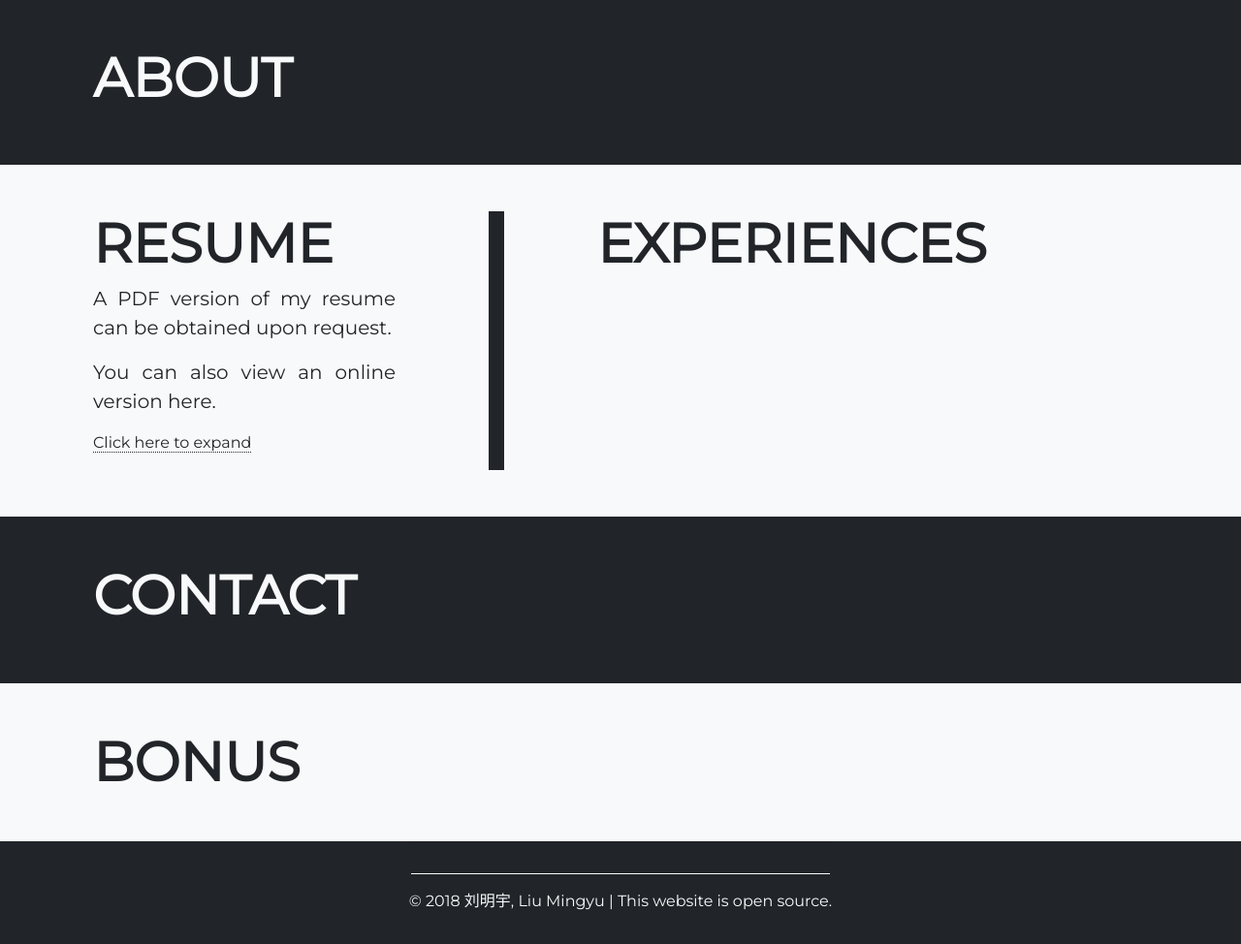
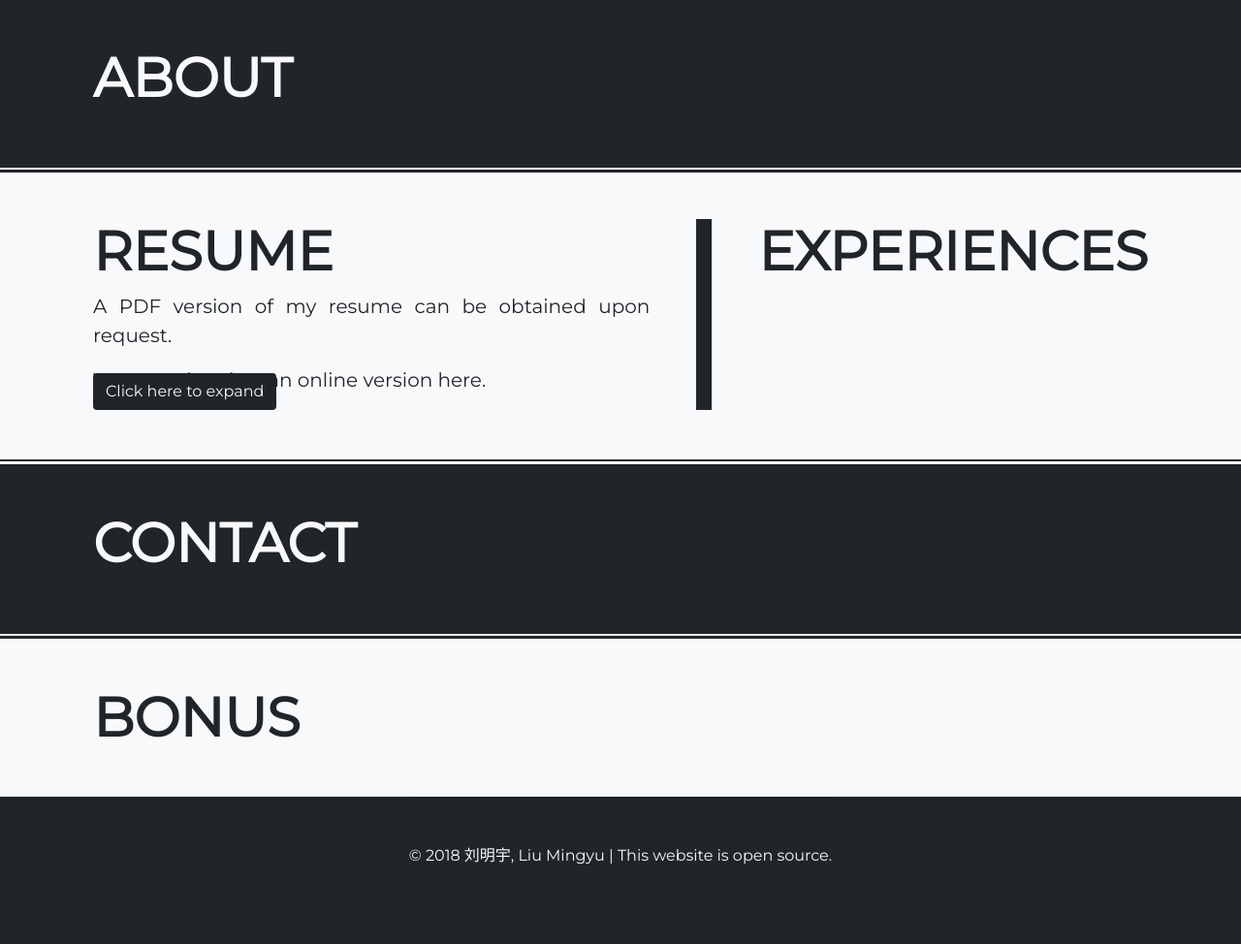
Before and after one commit to lyming90/csming, a Flask app: template templates/index.html in a window 1280 px wide. Shown: the part 441-1415 px from the top of the page at 97% size. After the commit the page ends 1333 px from the top, so only its background shows below. Run offline with Flask 2, Linux system fonts and the light colour scheme; the template is opened without the code that fills it, so the values that code supplies are empty; parts of the project's set-up code (start-up, migrations or seed data) failed here and were passed over; some libraries are stand-ins or nearby versions.

Commit message:
Modified layout

```diff
--- a/static/style/home.css
+++ b/static/style/home.css
@@ -6,12 +6,12 @@ body {
     font-size: 16px;
     background-color: #f8f9fa;
     color: #212529;
+    min-width: 1080px;
 }
 
 .profile-container {
     display: grid;
     grid-template-columns: 70% 30%;
-    /* height: 401px; */
     background:
         linear-gradient(rgba(0, 0, 0, 0.8), rgba(0, 0, 0, 0.0)),
         url('/static/img/LA_SD.jpg');
@@ -40,7 +40,7 @@ body {
 
 .nav {
     position: absolute;
-    font-size: 25px;
+    font-size: 1.6rem;
     font-variant: small-caps;
 }
 
@@ -68,15 +68,20 @@ body {
   }
 
 .inline-row {
-    margin-top: 3rem;
-    margin-bottom: 3rem;
     display: grid;
-    grid-template-columns: 40% 60%;
+    border-top: double 0.5rem;
+    padding-top: 3rem;
+    padding-bottom: 3rem;
+    grid-template-columns: auto auto;
 }
 
-.icon {
-    width: 25px;
-    height: 25px;
+.inline-row .btn {
+    color: #f8f9fa;
+    background-color: #212529;
+}
+
+.inline-row a[class="btn"]:hover {
+    color: #f8f9fa;
 }
 
 .info {
@@ -88,16 +93,32 @@ body {
     padding-bottom: 3rem;
 }
 
+#about {
+    /* border-top: solid 0.1rem; */
+}
+
 #resume {
     padding-top: 0;
     padding-bottom: 0;
+    padding-right: 3rem;
     border-right: 0.5rem solid #212529;
 }
 
+
 #experiences {
+    text-align: right;
     padding-top: 0;
     padding-bottom: 0;
+    padding-left: 3rem;
     border-left: 0.5rem solid #212529;
+}
+
+#contact {
+    border-top: double 0.5rem;
+}
+
+#bonus {
+    border-top: double 0.5rem;
 }
 
 .bw {
@@ -164,7 +185,7 @@ h1 {
 #copyright hr {
     padding-top: 2rem;
     margin-bottom: 1rem;
-    border-bottom: 0.1rem solid #f8f9fa;
+    /* border-bottom: 0.1rem solid #f8f9fa; */
 }
 
 #copyright p {
@@ -172,7 +193,7 @@ h1 {
     padding-bottom: 2rem;
 }
 
-/* if width < 1080px */
+/*
 @media screen and (max-width: 1080px) {
     .profile-block {
         display: none;
@@ -180,7 +201,16 @@ h1 {
 
     .profile-container {
         grid-template-columns: 100% 0%;
-        height: 100vh;  /* 100% of viewpoint */
+        height: 100vh;
+    }
+
+    .info {
+        width: 100%;
+        margin-top: 0;
+        padding-left: 1rem;
+        padding-right: 1rem;
+        padding-top: 0.5rem;
+        padding-bottom: 0.5rem;
     }
 
     .inline-row {
@@ -205,4 +235,4 @@ h1 {
     #ex {
         display: none;
     }
-}
+} */
--- a/templates/archive/article.html
+++ b/templates/archive/article.html
@@ -3,11 +3,9 @@
     <title>{{article.title}} &middot; Ming &middot; 刘明宇 &middot; Liu Mingyu</title>
 
     <!-- meta for Facebook share -->
-    <meta property="og:url"           content="/" />
+    <meta property="og:url"           content="#" />
     <meta property="og:type"          content="website" />
     <meta property="og:title"         content="{{article.title}}" />
-    <meta property="og:description"   content="Your description" />
-    <meta property="og:image"         content="{{ url_for('static', filename='img/icon/M_icon.png') }}" />
 {% endblock %}
 {% block css %}
     <link rel="stylesheet" href="https://cdnjs.cloudflare.com/ajax/libs/github-markdown-css/2.10.0/github-markdown.css">
@@ -28,7 +26,7 @@
         <br>
         Last updated on {{article.last_update}}
         <div class="fb-share-button"
-        data-href="/"
+        data-href="#"
         data-layout="button_count"
         data-size="small"
         data-mobile-iframe="true"
--- a/templates/index.html
+++ b/templates/index.html
@@ -74,7 +74,7 @@
 
     </div>
 
-    <div class="inline-row">
+    <div class="inline-row" style="position: relative">
         <!-- Resume block -->
         <div id="resume" class="info wb">
             <h1>RESUME</h1>
@@ -83,7 +83,12 @@
 
             <p class="lead" style="text-align: justify;">You can also view an online version here.</p>
 
-            <p><a data-target="#resume-content" data-toggle="collapse" href="#" onclick="expand(this)">Click here to expand</a></p>
+            <p style="
+                position: absolute;
+                margin-bottom: 0;
+                bottom: 3rem;
+                left: 6rem;
+            "><button class="btn" data-target="#resume-content" data-toggle="collapse" href="#" onclick="expand(this)">Click here to expand</button></p>
 
         </div>
 
--- a/templates/layout.html
+++ b/templates/layout.html
@@ -2,7 +2,6 @@
 <html>
 <head>
     <meta charset="UTF-8">
-    <meta name="viewport" content="width=device-width, initial-scale=1.0">
 
     <!-- title -->{% block title %}{% endblock %}
 
```
